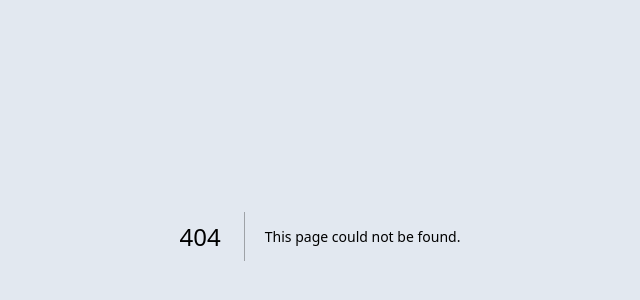
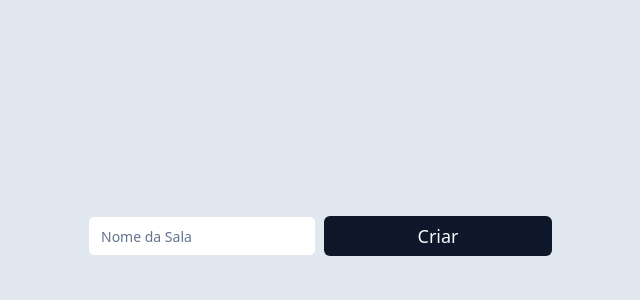
Before and after one commit to hi-im-yan/bingo-app-frontend, a Next.js app: page /create-game in a window 1280 px wide. Before the commit this address had no page. Shown: the part 164-464 px from the top of the page, without its empty margins (320-960 px from the left). Built offline with nearby package versions, Linux system fonts and the light colour scheme.

Commit message:
feat: tela para criação de sala

```diff
--- /dev/null
+++ b/app/create-game/page.tsx
@@ -0,0 +1,38 @@
+"use client"
+
+import { Button } from "@/components/ui/button";
+import { Input } from "@/components/ui/input";
+import { FormEvent } from "react";
+
+export default function ProfileForm() {
+    async function onSubmit(event: FormEvent<HTMLFormElement>) {
+        event.preventDefault()
+        console.log(event.currentTarget)
+        const formData = new FormData(event.currentTarget)
+        // const response = await fetch('/api/submit', {
+        //   method: 'POST',
+        //   body: formData,
+        // })
+
+        // Handle response if necessary
+        // const data = await response.json()
+        // ...
+      }
+
+    return (
+        <div className="flex items-center justify-center h-screen">
+          <form className="grid grid-cols-2 gap-2 content-center" onSubmit={onsubmit}>
+            <Input
+                type="text"
+                placeholder="Nome da Sala"
+            />
+            <Button
+              type="submit"
+              className="text-lg"
+            >
+              Criar
+            </Button>
+          </form>
+        </div>
+      );
+}
--- a/app/page.tsx
+++ b/app/page.tsx
@@ -1,11 +1,16 @@
 import { Button } from "@/components/ui/button";
+import Link from "next/link";
 
 export default function Home() {
   return (
     <div className="flex justify-center items-center h-screen">
       <div className="flex gap-4">
-        <Button className="text-lg">Criar Sala</Button>
-        <Button className="text-lg">Entrar na sala</Button>
+        <Button className="text-lg">
+          <Link href="/create-game">Criar Sala</Link>
+        </Button>
+        <Button className="text-lg">
+          <Link href="/connect-game">Entrar na sala</Link>
+        </Button>
       </div>
   </div>
   );
--- /dev/null
+++ b/components/ui/form.tsx
@@ -0,0 +1,176 @@
+import * as React from "react"
+import * as LabelPrimitive from "@radix-ui/react-label"
+import { Slot } from "@radix-ui/react-slot"
+import {
+  Controller,
+  ControllerProps,
+  FieldPath,
+  FieldValues,
+  FormProvider,
+  useFormContext,
+} from "react-hook-form"
+
+import { cn } from "@/lib/utils"
+import { Label } from "@/components/ui/label"
+
+const Form = FormProvider
+
+type FormFieldContextValue<
+  TFieldValues extends FieldValues = FieldValues,
+  TName extends FieldPath<TFieldValues> = FieldPath<TFieldValues>
+> = {
+  name: TName
+}
+
+const FormFieldContext = React.createContext<FormFieldContextValue>(
+  {} as FormFieldContextValue
+)
+
+const FormField = <
+  TFieldValues extends FieldValues = FieldValues,
+  TName extends FieldPath<TFieldValues> = FieldPath<TFieldValues>
+>({
+  ...props
+}: ControllerProps<TFieldValues, TName>) => {
+  return (
+    <FormFieldContext.Provider value={{ name: props.name }}>
+      <Controller {...props} />
+    </FormFieldContext.Provider>
+  )
+}
+
+const useFormField = () => {
+  const fieldContext = React.useContext(FormFieldContext)
+  const itemContext = React.useContext(FormItemContext)
+  const { getFieldState, formState } = useFormContext()
+
+  const fieldState = getFieldState(fieldContext.name, formState)
+
+  if (!fieldContext) {
+    throw new Error("useFormField should be used within <FormField>")
+  }
+
+  const { id } = itemContext
+
+  return {
+    id,
+    name: fieldContext.name,
+    formItemId: `${id}-form-item`,
+    formDescriptionId: `${id}-form-item-description`,
+    formMessageId: `${id}-form-item-message`,
+    ...fieldState,
+  }
+}
+
+type FormItemContextValue = {
+  id: string
+}
+
+const FormItemContext = React.createContext<FormItemContextValue>(
+  {} as FormItemContextValue
+)
+
+const FormItem = React.forwardRef<
+  HTMLDivElement,
+  React.HTMLAttributes<HTMLDivElement>
+>(({ className, ...props }, ref) => {
+  const id = React.useId()
+
+  return (
+    <FormItemContext.Provider value={{ id }}>
+      <div ref={ref} className={cn("space-y-2", className)} {...props} />
+    </FormItemContext.Provider>
+  )
+})
+FormItem.displayName = "FormItem"
+
+const FormLabel = React.forwardRef<
+  React.ElementRef<typeof LabelPrimitive.Root>,
+  React.ComponentPropsWithoutRef<typeof LabelPrimitive.Root>
+>(({ className, ...props }, ref) => {
+  const { error, formItemId } = useFormField()
+
+  return (
+    <Label
+      ref={ref}
+      className={cn(error && "text-red-500 dark:text-red-900", className)}
+      htmlFor={formItemId}
+      {...props}
+    />
+  )
+})
+FormLabel.displayName = "FormLabel"
+
+const FormControl = React.forwardRef<
+  React.ElementRef<typeof Slot>,
+  React.ComponentPropsWithoutRef<typeof Slot>
+>(({ ...props }, ref) => {
+  const { error, formItemId, formDescriptionId, formMessageId } = useFormField()
+
+  return (
+    <Slot
+      ref={ref}
+      id={formItemId}
+      aria-describedby={
+        !error
+          ? `${formDescriptionId}`
+          : `${formDescriptionId} ${formMessageId}`
+      }
+      aria-invalid={!!error}
+      {...props}
+    />
+  )
+})
+FormControl.displayName = "FormControl"
+
+const FormDescription = React.forwardRef<
+  HTMLParagraphElement,
+  React.HTMLAttributes<HTMLParagraphElement>
+>(({ className, ...props }, ref) => {
+  const { formDescriptionId } = useFormField()
+
+  return (
+    <p
+      ref={ref}
+      id={formDescriptionId}
+      className={cn("text-sm text-slate-500 dark:text-slate-400", className)}
+      {...props}
+    />
+  )
+})
+FormDescription.displayName = "FormDescription"
+
+const FormMessage = React.forwardRef<
+  HTMLParagraphElement,
+  React.HTMLAttributes<HTMLParagraphElement>
+>(({ className, children, ...props }, ref) => {
+  const { error, formMessageId } = useFormField()
+  const body = error ? String(error?.message) : children
+
+  if (!body) {
+    return null
+  }
+
+  return (
+    <p
+      ref={ref}
+      id={formMessageId}
+      className={cn("text-sm font-medium text-red-500 dark:text-red-900", className)}
+      {...props}
+    >
+      {body}
+    </p>
+  )
+})
+FormMessage.displayName = "FormMessage"
+
+export {
+  useFormField,
+  Form,
+  FormItem,
+  FormLabel,
+  FormControl,
+  FormDescription,
+  FormMessage,
+  FormField,
+}
--- /dev/null
+++ b/components/ui/input.tsx
@@ -0,0 +1,25 @@
+import * as React from "react"
+
+import { cn } from "@/lib/utils"
+
+export interface InputProps
+  extends React.InputHTMLAttributes<HTMLInputElement> {}
+
+const Input = React.forwardRef<HTMLInputElement, InputProps>(
+  ({ className, type, ...props }, ref) => {
+    return (
+      <input
+        type={type}
+        className={cn(
+          "flex h-10 w-full rounded-md border border-slate-200 bg-white px-3 py-2 text-sm ring-offset-white file:border-0 file:bg-transparent file:text-sm file:font-medium placeholder:text-slate-500 focus-visible:outline-none focus-visible:ring-2 focus-visible:ring-slate-950 focus-visible:ring-offset-2 disabled:cursor-not-allowed disabled:opacity-50 dark:border-slate-800 dark:bg-slate-950 dark:ring-offset-slate-950 dark:placeholder:text-slate-400 dark:focus-visible:ring-slate-300",
+          className
+        )}
+        ref={ref}
+        {...props}
+      />
+    )
+  }
+)
+Input.displayName = "Input"
+
+export { Input }
--- /dev/null
+++ b/components/ui/label.tsx
@@ -0,0 +1,26 @@
+"use client"
+
+import * as React from "react"
+import * as LabelPrimitive from "@radix-ui/react-label"
+import { cva, type VariantProps } from "class-variance-authority"
+
+import { cn } from "@/lib/utils"
+
+const labelVariants = cva(
+  "text-sm font-medium leading-none peer-disabled:cursor-not-allowed peer-disabled:opacity-70"
+)
+
+const Label = React.forwardRef<
+  React.ElementRef<typeof LabelPrimitive.Root>,
+  React.ComponentPropsWithoutRef<typeof LabelPrimitive.Root> &
+    VariantProps<typeof labelVariants>
+>(({ className, ...props }, ref) => (
+  <LabelPrimitive.Root
+    ref={ref}
+    className={cn(labelVariants(), className)}
+    {...props}
+  />
+))
+Label.displayName = LabelPrimitive.Root.displayName
+
+export { Label }
--- a/package.json
+++ b/package.json
@@ -9,6 +9,8 @@
     "lint": "next lint"
   },
   "dependencies": {
+    "@hookform/resolvers": "^3.3.4",
+    "@radix-ui/react-label": "^2.0.2",
     "@radix-ui/react-slot": "^1.0.2",
     "class-variance-authority": "^0.7.0",
     "clsx": "^2.1.0",
@@ -16,8 +18,10 @@
     "next": "14.1.2",
     "react": "^18",
     "react-dom": "^18",
+    "react-hook-form": "^7.51.0",
     "tailwind-merge": "^2.2.1",
-    "tailwindcss-animate": "^1.0.7"
+    "tailwindcss-animate": "^1.0.7",
+    "zod": "^3.22.4"
   },
   "devDependencies": {
     "@types/node": "^20",
```
Also changed, not shown: 1 other file (tests, documents, lock files or other folders).
